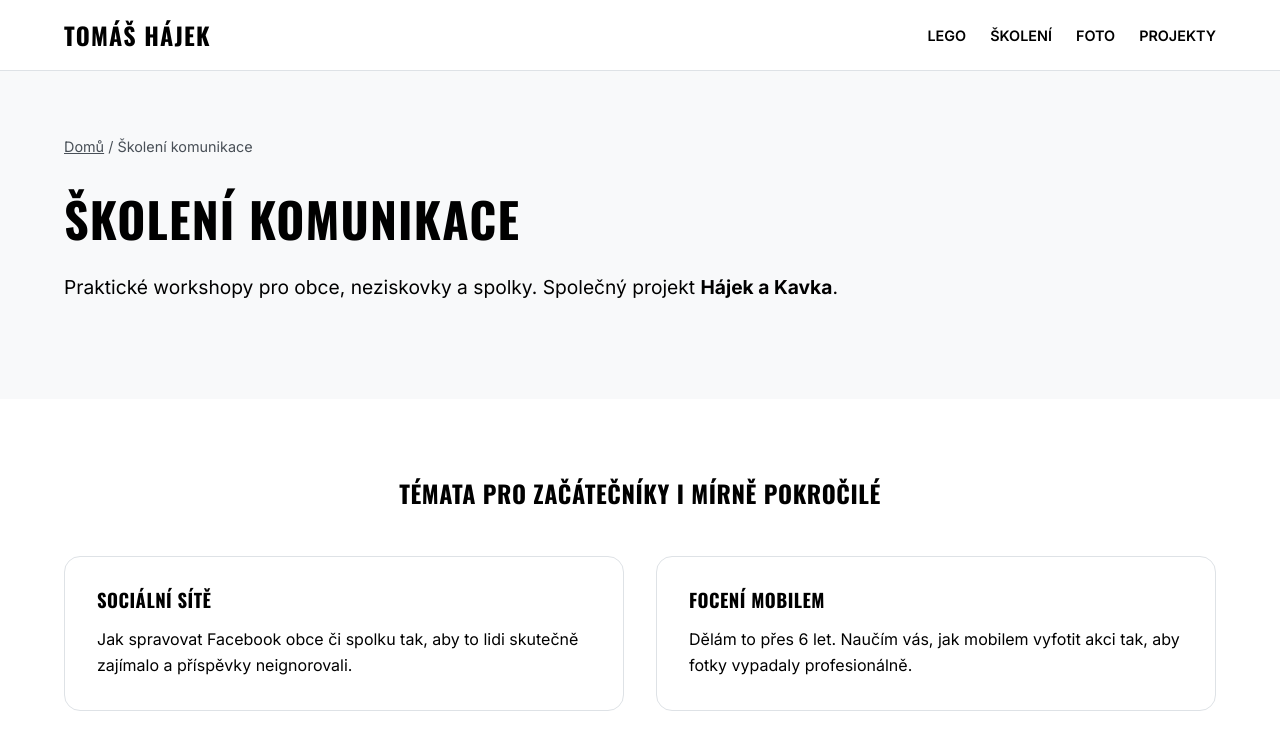
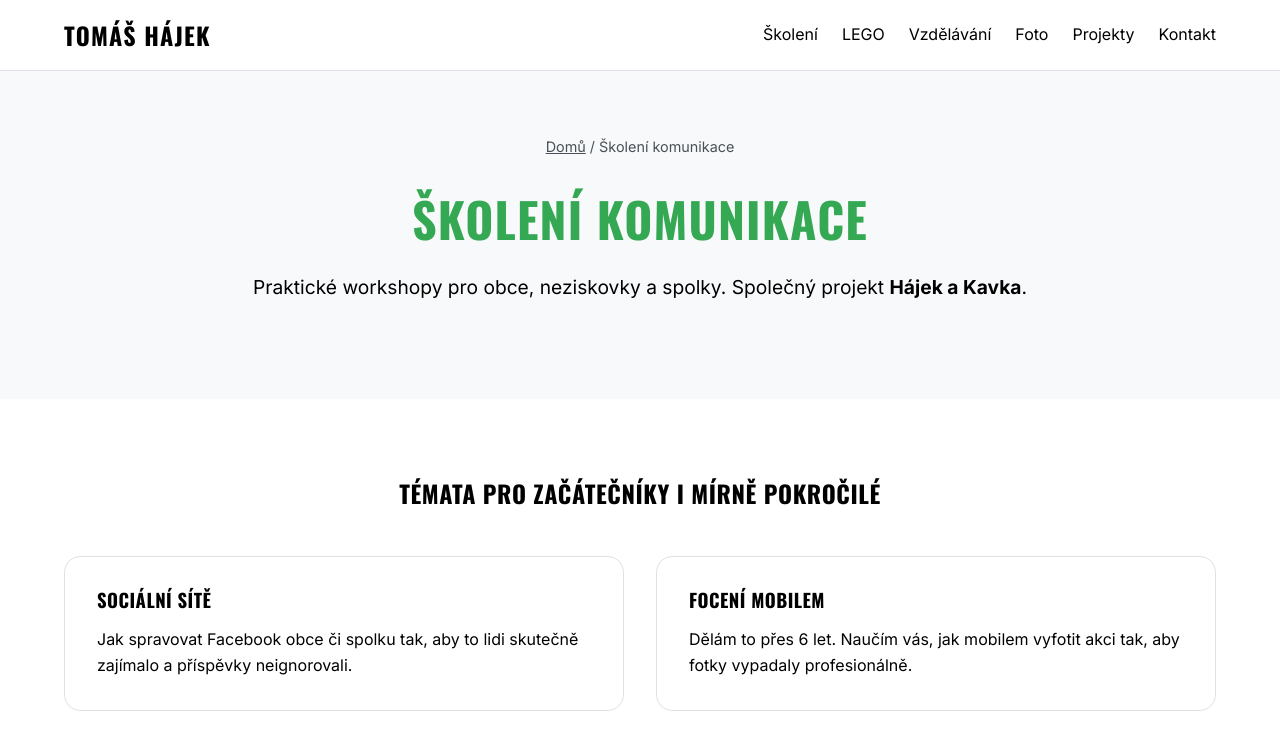
Before and after one commit to TomasHajek78/tomashajek.cz, an Astro site: page /skoleni in a window 1280 px wide. Shown: the top 740 px of the page. Built offline with nearby package versions, Linux system fonts and the light colour scheme; Astro itself is replaced by a stand-in of ours.

Commit message:
Zmena poradi v menu (Skoleni prvni) a zeleny nadpis na podstrance

```diff
--- a/src/data/site.js
+++ b/src/data/site.js
@@ -23,16 +23,16 @@ export const O_MNE = {
 
 export const PILIRE = [
   {
+    id: 'skoleni',
+    nazev: 'Školení komunikace',
+    popis: 'Sítě, focení mobilem, Canva a Reels pro obce a neziskovky. Vše prakticky a bez zbytečné teorie (projekt Hájek a Kavka).',
+    odkaz: '/skoleni'
+  },
+  {
     id: 'lego',
     nazev: 'LEGO Education',
     popis: 'Jako jeden z šesti certifikovaných lektorů v ČR vás naučím, jak dostat to nejlepší ze sad Spike Essential, Spike Prime, Science či AI.',
     odkaz: '/lego'
-  },
-  {
-    id: 'skoleni',
-    nazev: 'Školení komunikace',
-    popis: 'Sítě, focení mobilem, Canva a Reels pro obce a neziskovky. Vše prakticky a bez zbytečné teorie (projekt Hájek a Kavka).',
-    odkaz: '/skoleni'
   },
   {
     id: 'prototypci',
--- a/src/layouts/Layout.astro
+++ b/src/layouts/Layout.astro
@@ -30,11 +30,13 @@ const fullTitle = title ? `${title} | ${SITE.name}` : `${SITE.name} | Multipoten
           {SITE.name.toUpperCase()}
         </a>
         <nav>
-          <ul style="display: flex; gap: 1.5rem; list-style: none; font-weight: 600; font-size: 0.9rem; text-transform: uppercase;">
-            <li><a href="/lego">LEGO</a></li>
-            <li><a href="/skoleni">Školení</a></li>
-            <li><a href="/foto">Foto</a></li>
-            <li><a href="/projekty">Projekty</a></li>
+          <ul style="display: flex; gap: 1.5rem; list-style: none;">
+            <li><a href="/skoleni" style="color: var(--text); font-weight: 500;">Školení</a></li>
+            <li><a href="/lego" style="color: var(--text); font-weight: 500;">LEGO</a></li>
+            <li><a href="/prototypci" style="color: var(--text); font-weight: 500;">Vzdělávání</a></li>
+            <li><a href="/foto" style="color: var(--text); font-weight: 500;">Foto</a></li>
+            <li><a href="/projekty" style="color: var(--text); font-weight: 500;">Projekty</a></li>
+            <li><a href="/kontakt" style="color: var(--text); font-weight: 500;">Kontakt</a></li>
           </ul>
         </nav>
       </div>
--- a/src/pages/skoleni.astro
+++ b/src/pages/skoleni.astro
@@ -4,12 +4,12 @@ import Layout from '../layouts/Layout.astro';
 
 <Layout title="Školení komunikace">
   <section style="background: var(--bg-alt); padding: 4rem 0;">
-    <div class="container">
+    <div class="container" style="text-align: center;">
       <nav style="margin-bottom: 2rem; font-size: 0.9rem; color: var(--text-muted);">
         <a href="/" style="text-decoration: underline;">Domů</a> / Školení komunikace
       </nav>
-      <h1 style="font-size: 3rem; margin-bottom: 1.5rem; color: var(--primary);">Školení komunikace</h1>
-      <p style="font-size: 1.2rem; max-width: 800px; margin-bottom: 2rem;">
+      <h1 style="font-size: 3rem; margin-bottom: 1.5rem; color: var(--accent);">Školení komunikace</h1>
+      <p style="font-size: 1.2rem; max-width: 800px; margin: 0 auto 2rem;">
         Praktické workshopy pro obce, neziskovky a spolky. Společný projekt <strong>Hájek a Kavka</strong>.
       </p>
     </div>
```
